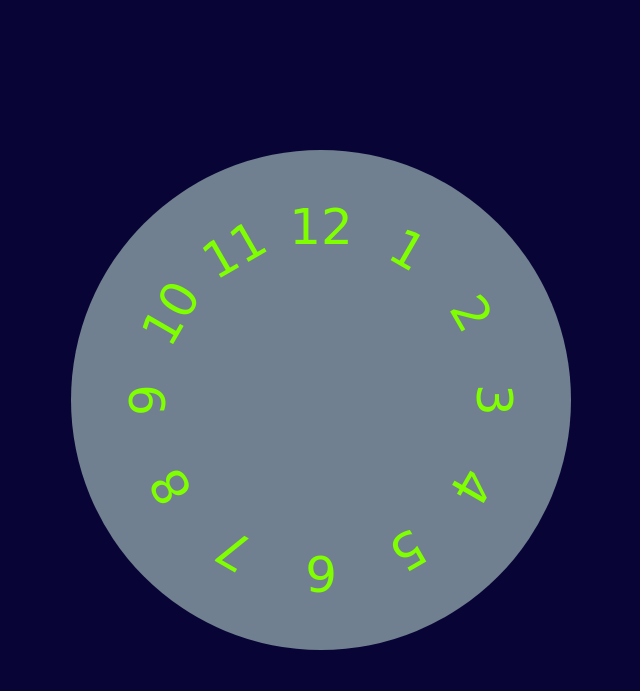
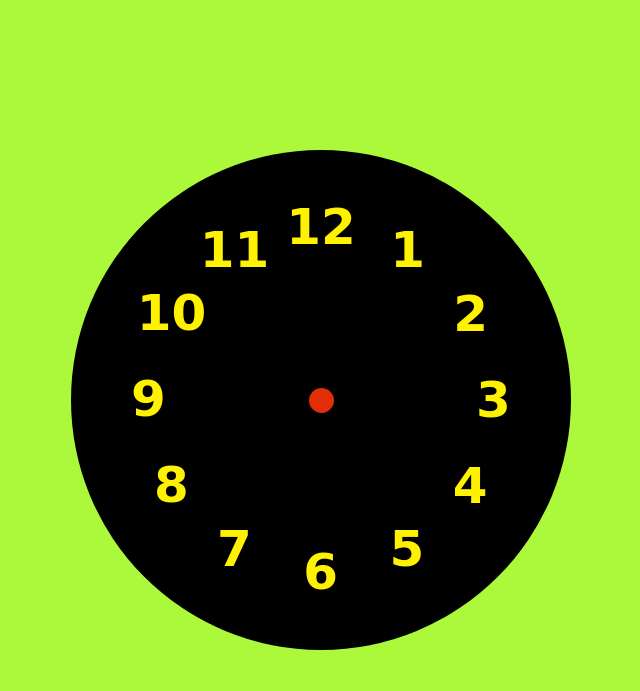
Before and after one commit to Developer-Shuvo/Clock, a plain HTML site: page index.html in a window 1280 px wide. Shown: the whole page, without its empty margins (319-959 px from the left). Drawn offline with nearby package versions, Linux system fonts and the light colour scheme; a web font is replaced by a local one.

Commit message:
Structure is almost ready

```diff
--- a/index.html
+++ b/index.html
@@ -17,18 +17,24 @@
 
 <body>
  <div class="clock ">
-    <div class="number" style="--n:1">1</div>
-    <div class="number"style="--n:2">2</div>
-    <div class="number"style="--n:3">3</div>
-    <div class="number"style="--n:4">4</div>
-    <div class="number"style="--n:5">5</div>
-    <div class="number"style="--n:6">6</div>
-    <div class="number"style="--n:7">7</div>
-    <div class="number"style="--n:8">8</div>
-    <div class="number"style="--n:9">9</div>
-    <div class="number"style="--n:10">10</div>
-    <div class="number"style="--n:11">11</div>
-    <div class="number"style="--n:12">12</div>
+    <!-- time 1 to 12 -->
+    <div class="number" style="--n:1"><b>1</b></div>
+    <div class="number"style="--n:2"><b>2</b></div>
+    <div class="number"style="--n:3"><b>3</b></div>
+    <div class="number"style="--n:4"><b>4</b></div>
+    <div class="number"style="--n:5"><b>5</b></div>
+    <div class="number"style="--n:6"><b>6</b></div>
+    <div class="number"style="--n:7"><b>7</b></div>
+    <div class="number"style="--n:8"><b>8</b></div>
+    <div class="number"style="--n:9"><b>9</b></div>
+    <div class="number"style="--n:10"><b>10</b></div>
+    <div class="number"style="--n:11"><b>11</b></div>
+    <div class="number"style="--n:12"><b>12</b></div>
+    <!-- Hour, Minute, Second & Center point -->
+     <div class="center-dot"></div>
+     <div class="hour-hand"></div>
+     <div class="minute-hand"></div>
+     <div class="second-hand"></div>
  </div>
 
 
--- a/style.css
+++ b/style.css
@@ -10,14 +10,14 @@ body {
     justify-content: center;
     align-items: center;
     height: 100vh;
-    background: #080536;
+    background: #acf83a;
 }
 
 .clock{
     width: 500px;
     height: 500px;
     position: relative;
-    background-color: slategray;
+    background-color: rgb(0, 0, 0);
     border-radius: 50%;
     display: flex;
     justify-content: center;
@@ -30,6 +30,21 @@ body {
     position: absolute;
     text-align: center;
     inset: 40px;
-    color: chartreuse;
+    color: rgb(255, 242, 0);
     font-size: 50px;
+
 }
+
+.number b{
+    transform: rotate(calc(-30deg * var(--n)));
+    display: inline-block;
+}
+
+
+.center-dot{
+    position: absolute;
+    width: 25px;
+    height: 25px;
+ background-color: #e12e06;
+ border-radius: 50%;
+}
```
